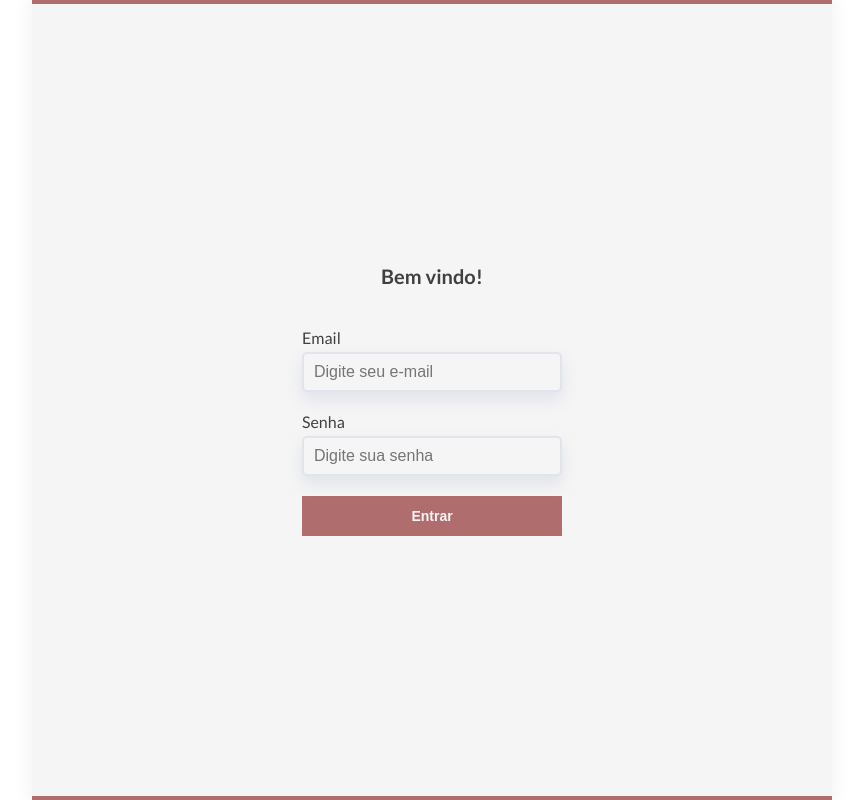
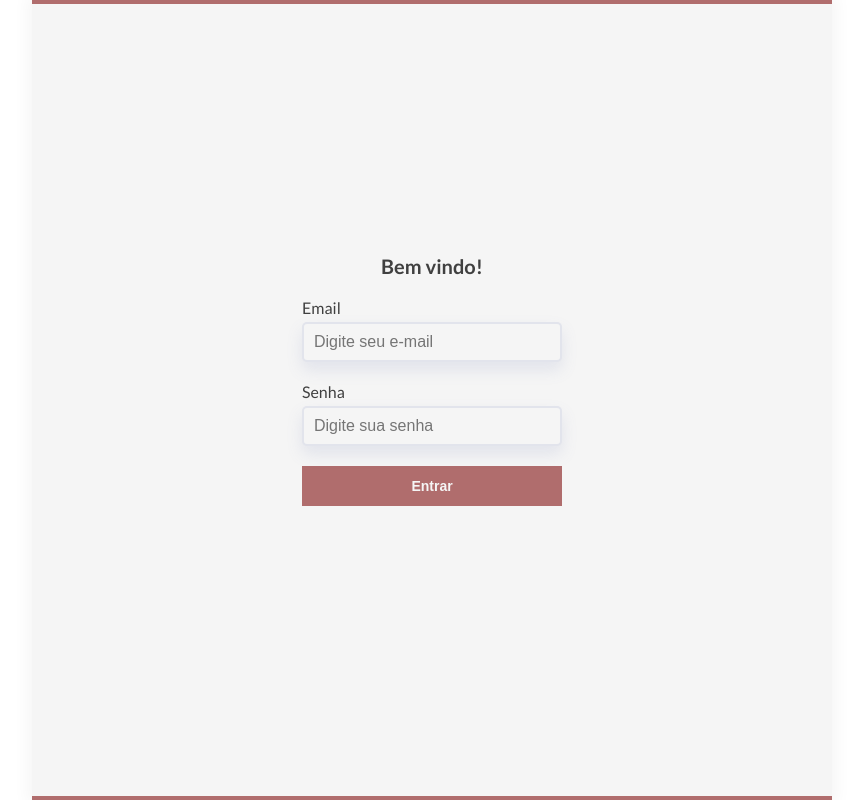
Before and after one commit to Nadno/e-commerce-front-end, a Next.js app: page /sign-in in a window 1280 px wide. Shown: the whole page, without its empty margins (208-1071 px from the left). Built offline with nearby package versions, Linux system fonts and the light colour scheme.

Commit message:
style, added margin-bottom to fieldset

```diff
--- a/src/components/Form/index.ts
+++ b/src/components/Form/index.ts
@@ -22,7 +22,8 @@ Form.Fieldset = styled.fieldset`
   padding: 0 2rem;
   border: none;
 
-  padding-top: 4rem;
+  padding-top: 2rem;
+  margin-bottom: 4rem;
 
   legend {
     font-size: 2rem;
```
